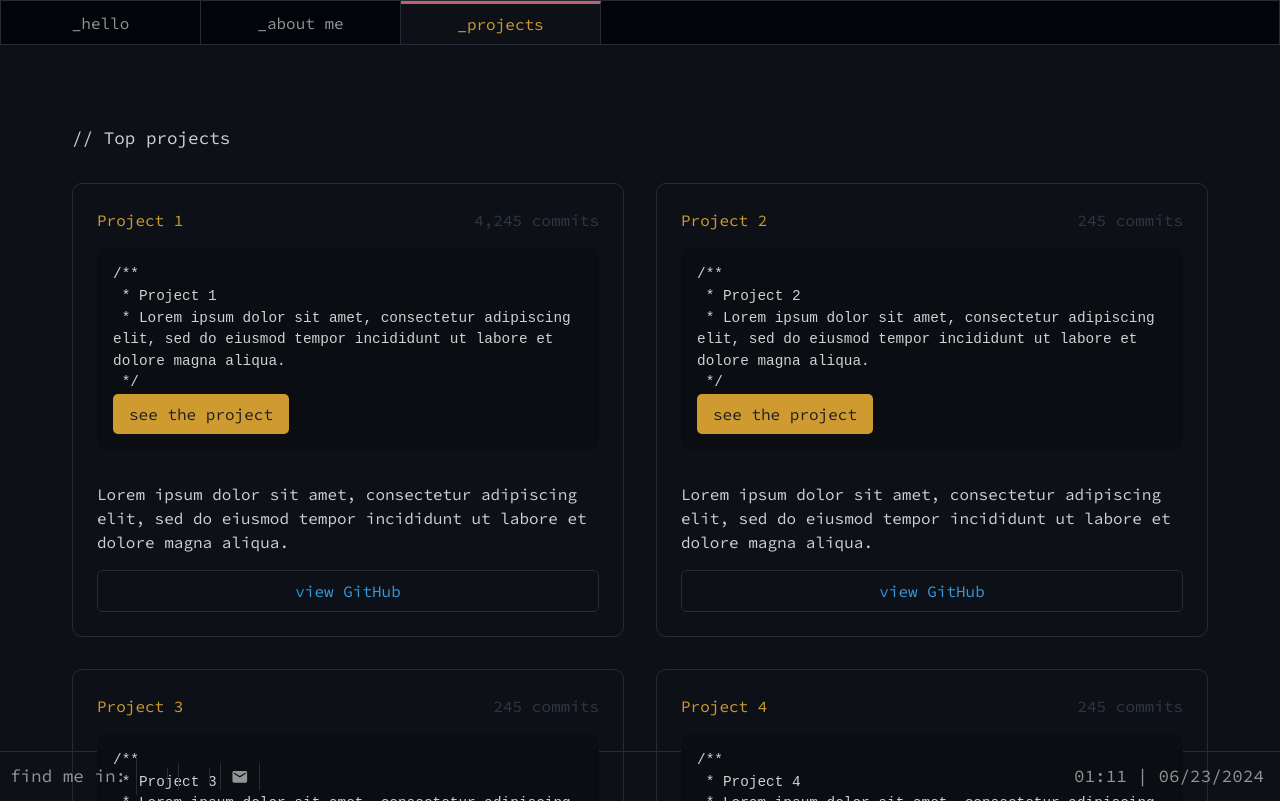
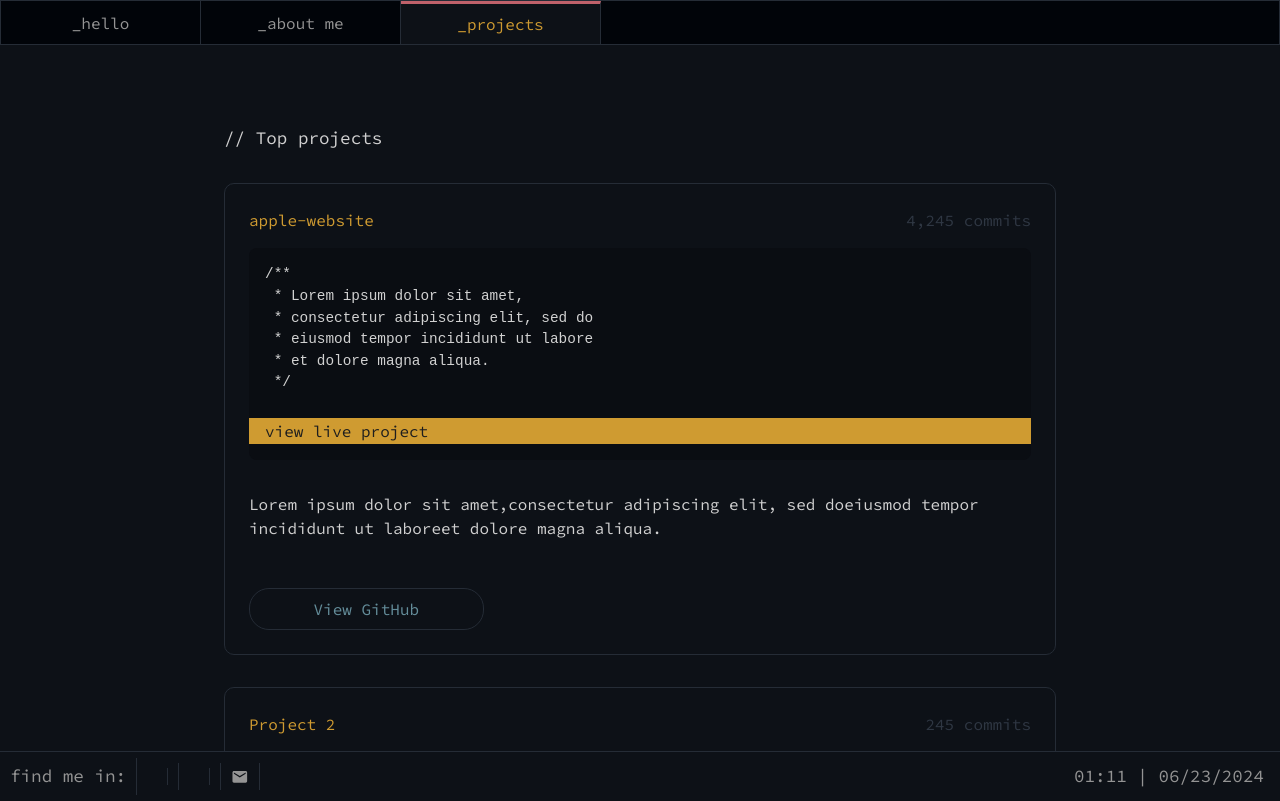
Before and after one commit to jung-eugene/portfolio, a Next.js app: page /project in a window 1280 px wide. Built offline with nearby package versions, Linux system fonts and the light colour scheme; some icons are missing.

Commit message:
add scrolling and make changes to buttons

```diff
--- a/pages/project.jsx
+++ b/pages/project.jsx
@@ -3,27 +3,43 @@ import styles from "../styles/Project.module.css";
 
 const projects = [
   {
-    title: "Project 1",
-    description:
-      "Lorem ipsum dolor sit amet, consectetur adipiscing elit, sed do eiusmod tempor incididunt ut labore et dolore magna aliqua.",
+    title: "apple-website",
+    description: [
+      "Lorem ipsum dolor sit amet,",
+      "consectetur adipiscing elit, sed do",
+      "eiusmod tempor incididunt ut labore",
+      "et dolore magna aliqua.",
+    ],
     commits: "4,245 commits",
   },
   {
     title: "Project 2",
-    description:
-      "Lorem ipsum dolor sit amet, consectetur adipiscing elit, sed do eiusmod tempor incididunt ut labore et dolore magna aliqua.",
+    description: [
+      "Lorem ipsum dolor sit amet,",
+      "consectetur adipiscing elit, sed do",
+      "eiusmod tempor incididunt ut labore",
+      "et dolore magna aliqua.",
+    ],
     commits: "245 commits",
   },
   {
     title: "Project 3",
-    description:
-      "Lorem ipsum dolor sit amet, consectetur adipiscing elit, sed do eiusmod tempor incididunt ut labore et dolore magna aliqua.",
+    description: [
+      "Lorem ipsum dolor sit amet,",
+      "consectetur adipiscing elit, sed do",
+      "eiusmod tempor incididunt ut labore",
+      "et dolore magna aliqua.",
+    ],
     commits: "245 commits",
   },
   {
     title: "Project 4",
-    description:
-      "Lorem ipsum dolor sit amet, consectetur adipiscing elit, sed do eiusmod tempor incididunt ut labore et dolore magna aliqua.",
+    description: [
+      "Lorem ipsum dolor sit amet,",
+      "consectetur adipiscing elit, sed do",
+      "eiusmod tempor incididunt ut labore",
+      "et dolore magna aliqua.",
+    ],
     commits: "245 commits",
   },
 ];
@@ -42,13 +58,22 @@ const Project = () => {
             <div className={styles.codeBlock}>
               <pre>
                 <code>
-                  {`/**\n * ${project.title}\n * ${project.description}\n */`}
+                  {`/**\n`}
+                  {project.description.map((line) => ` * ${line}\n`).join("")}
+                  {` */`}
                 </code>
               </pre>
-              <button className={styles.button}>see the project</button>
+              <button className={styles.button}>view live project</button>
             </div>
             <div className={styles.description}>{project.description}</div>
-            <button className={styles.githubButton}>view GitHub</button>
+            <a
+              href={`https://github.com/jung-eugene/${project.title}`}
+              target="_blank"
+              rel="noopener noreferrer"
+              className={styles.githubButton}
+            >
+              View GitHub
+            </a>
           </div>
         ))}
       </div>
--- a/styles/Project.module.css
+++ b/styles/Project.module.css
@@ -1,10 +1,11 @@
 .container {
   padding: 2rem;
-  max-width: 1200px;
+  width: 70%;
   margin: 0 auto;
   color: #d1d1d1;
   background-color: transparent;
   height: calc(100vh - 110px);
+  overflow: auto;
 }
 
 .heading {
@@ -17,8 +18,9 @@
 
 .grid {
   display: grid;
-  grid-template-columns: repeat(auto-fit, minmax(550px, 1fr));
+  grid-template-columns: repeat(auto-fit, minmax(500px, 1fr));
   gap: 2rem;
+  flex-grow: 1;
 }
 
 .card {
@@ -80,11 +82,16 @@
 .button {
   background-color: #cf9b31;
   color: #1e1e1e;
-  padding: 0.5rem 1rem;
   border: none;
-  border-radius: 5px;
   cursor: pointer;
   transition: background-color 0.3s ease;
+  text-align: left;
+  width: 100%;
+  margin-top: 1.5rem;
+  margin-left: -1rem;
+  margin-right: -1rem;
+  width: calc(100% + 2rem); /* Adjust the width to fill the space */
+  padding-left: 1rem; /* Align text with code */
 }
 
 .button:hover {
@@ -98,16 +105,18 @@
 
 .githubButton {
   background-color: transparent;
-  color: #3498db;
+  color: #648d9a;
   border: 1px solid rgb(37, 44, 54);
   padding: 0.5rem 1rem;
-  border-radius: 5px;
+  border-radius: 20px;
+  width: 30%;
   cursor: pointer;
   transition: background-color 0.3s ease, color 0.3s ease;
-  margin-top: 1rem;
+  margin-top: 3rem;
+  text-align: center;
 }
 
 .githubButton:hover {
-  background-color: #3498db; /* Blue background on hover */
-  color: #ffffff; /* White text color on hover */
+  background-color: #648d9a;
+  color: #ffffff;
 }
```
